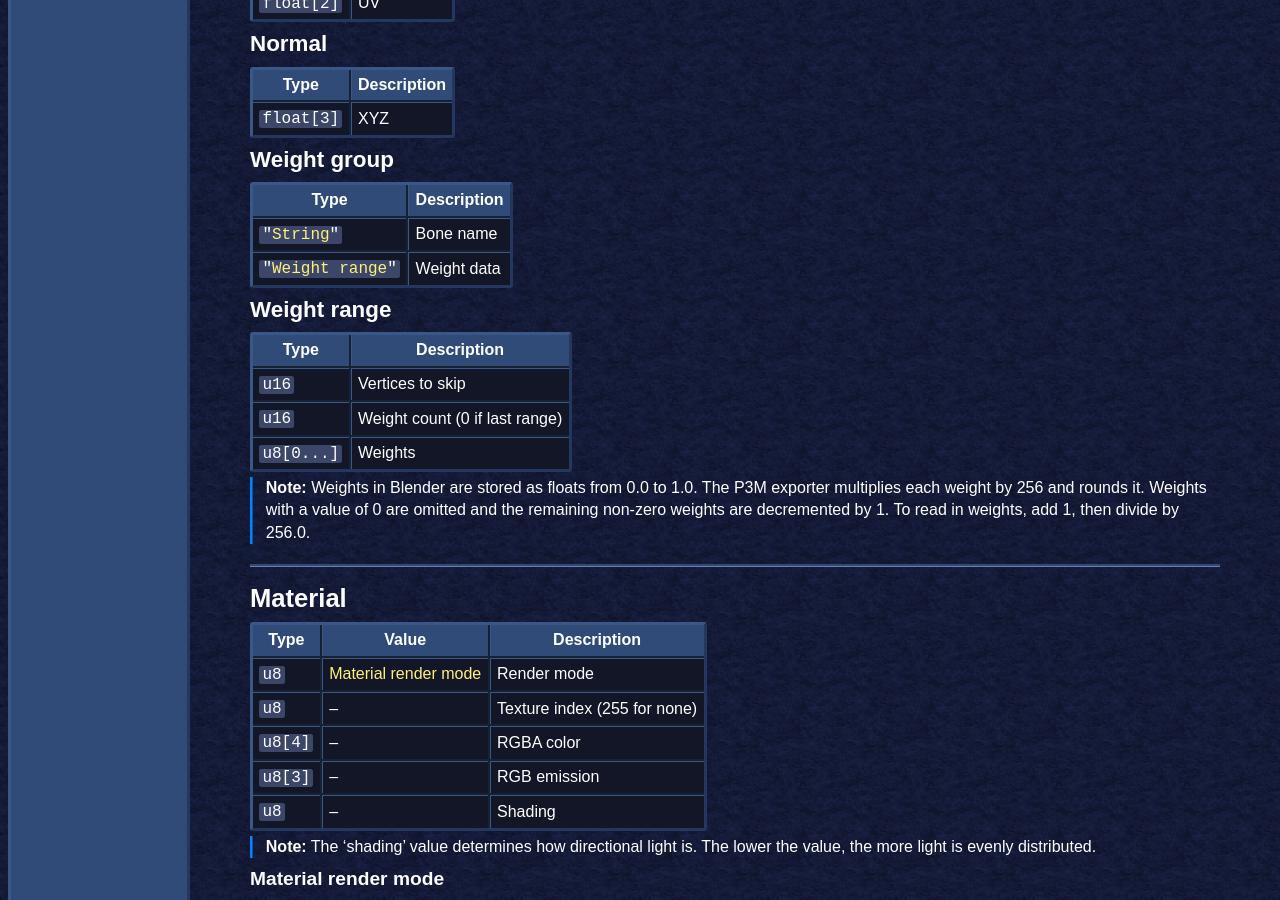
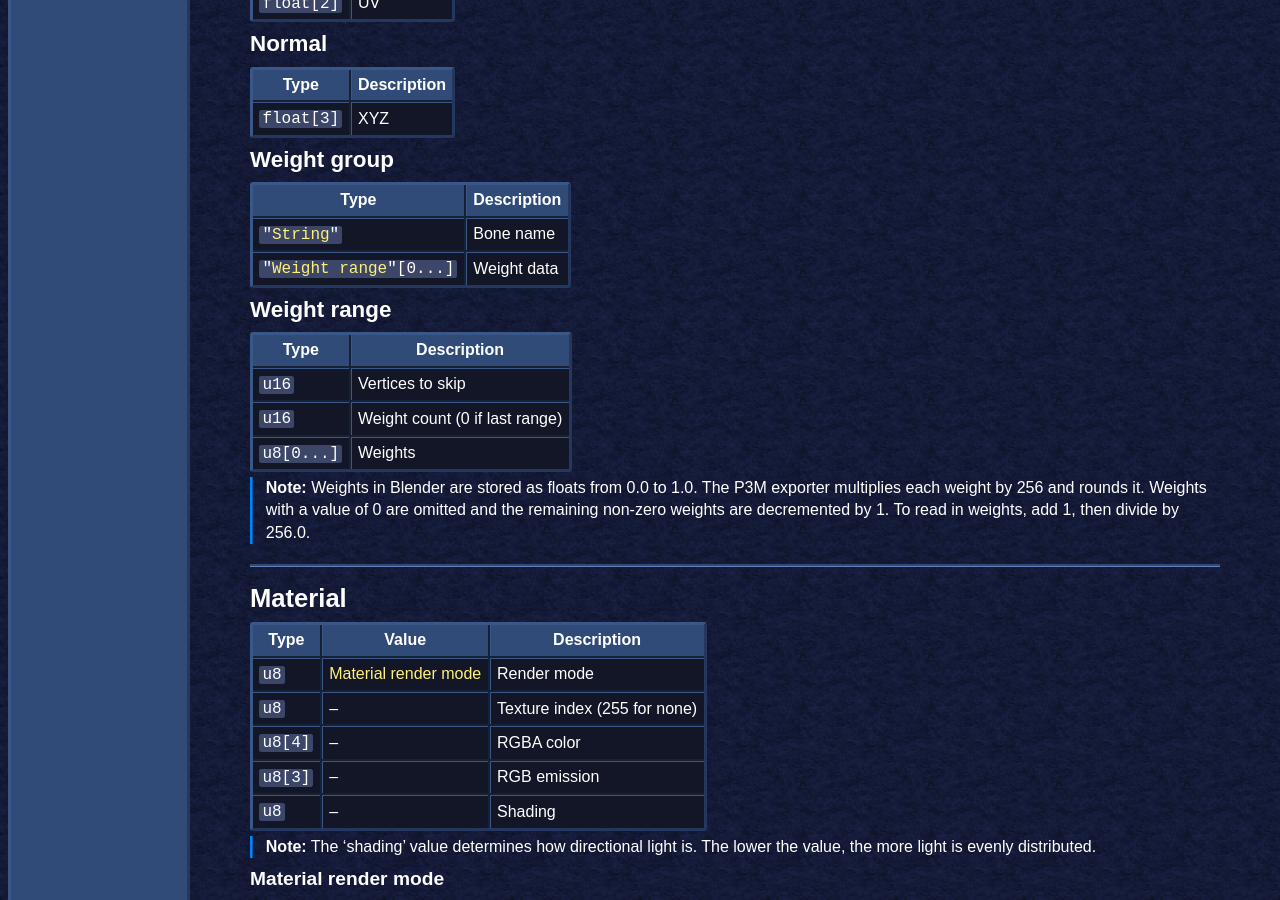
Before and after one commit to PlatinumSrc/platinumsrc.github.io, a Jekyll site: the page built from docs/formats/p3m/index.md, in a window 1280 px wide and 900 px high, scrolled down 2009 px. Built offline with Jekyll 4.4.1, drawn with Linux system fonts in a browser that asks for light colours.

Commit message:
Small fix

```diff
--- a/docs/formats/p3m/index.md
+++ b/docs/formats/p3m/index.md
@@ -95,7 +95,7 @@ next: ptf
 | Type | Description
 | -
 | <code>"<a href="#string">String</a>"</code> | Bone name
-| <code>"<a href="#weight-range">Weight range</a>"</code> | Weight data
+| <code>"<a href="#weight-range">Weight range</a>"[0...]</code> | Weight data
 
 #### Weight range
 
```
